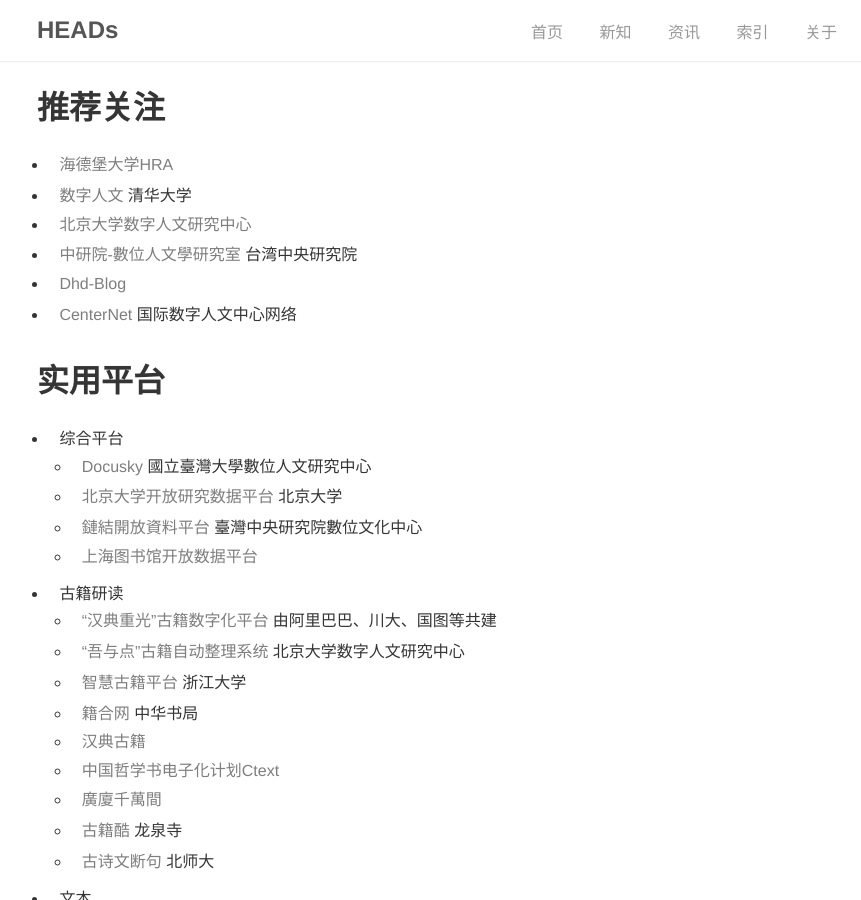
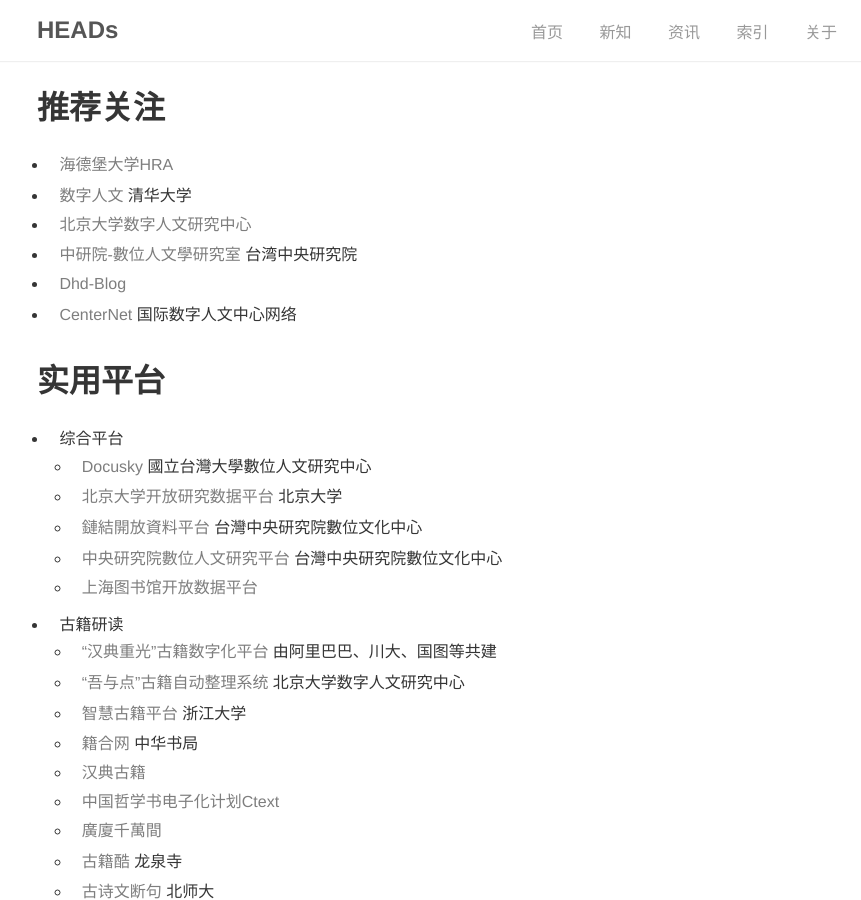
Before and after one commit to DHHD2022/DHHD2022.GitHub.io, a Jekyll site: the page built from dh_index/index.md, in a window 1280 px wide and 900 px high. Shown: the whole window, without its empty margins (203-1064 px from the left). Built offline with Jekyll 4.4.1, drawn with Linux system fonts in a browser that asks for light colours.

Commit message:
Update index.md

```diff
--- a/dh_index/index.md
+++ b/dh_index/index.md
@@ -13,9 +13,10 @@
 
 # 实用平台
 * 综合平台
-  * [Docusky](https://docusky.org.tw/DocuSky/home/v5/) 國立臺灣大學數位人文研究中心
+  * [Docusky](https://docusky.org.tw/DocuSky/home/v5/) 國立台灣大學數位人文研究中心
   * [北京大学开放研究数据平台](https://opendata.pku.edu.cn/) 北京大学
-  * [鏈結開放資料平台](https://data.ascdc.tw/) 臺灣中央研究院數位文化中心
+  * [鏈結開放資料平台](https://data.ascdc.tw/) 台灣中央研究院數位文化中心
+  * [中央研究院數位人文研究平台](https://dh.ascdc.sinica.edu.tw/) 台灣中央研究院數位文化中心
   * [上海图书馆开放数据平台](http://data.library.sh.cn/index)
 * 古籍研读
   * [“汉典重光”古籍数字化平台](https://wenyuan.aliyun.com/home) 由阿里巴巴、川大、国图等共建
```
